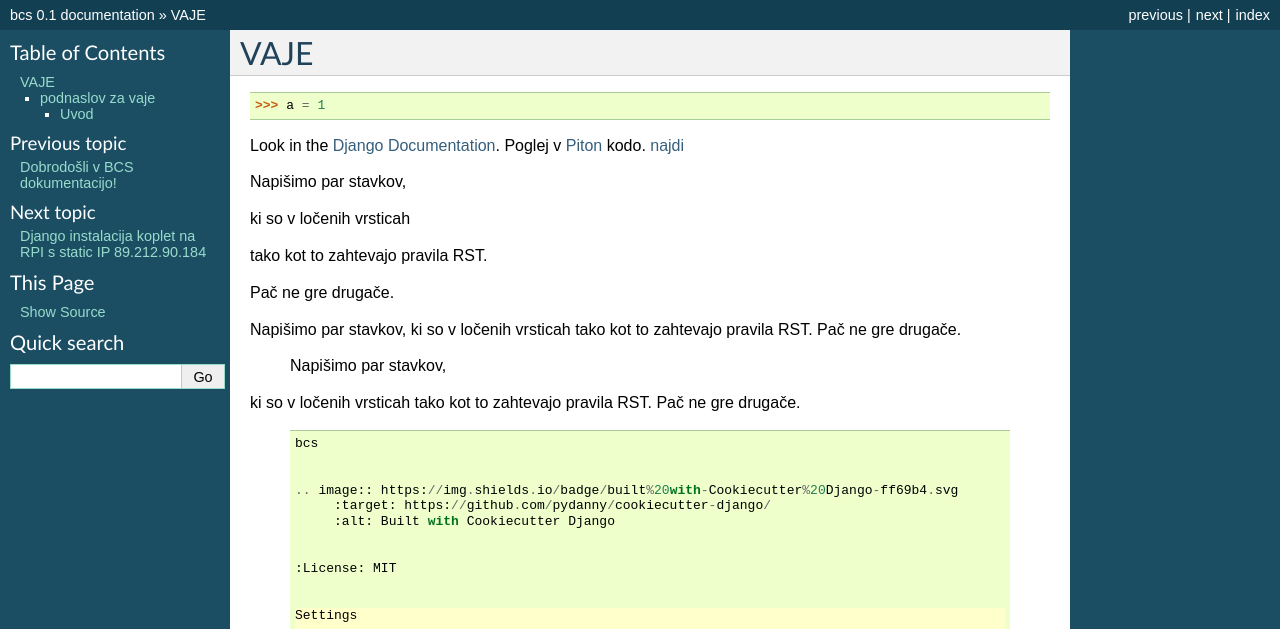
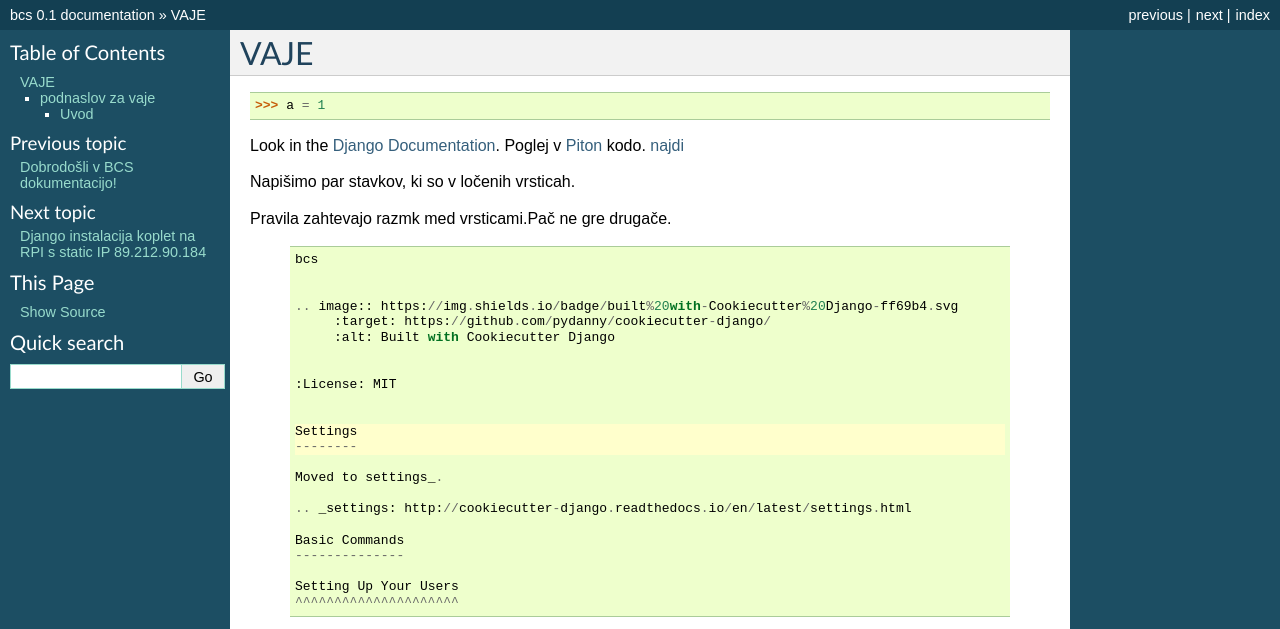
Before and after one commit to pavlovicr/bcs-staro, a Sphinx documentation site: the page built from docs/vaje.rst, in a window 1280 px wide, cut to the strip 0-629 px from the top of the page. Built offline with Sphinx 7.4.7, drawn with Linux system fonts in a browser that asks for light colours; pages that are not in the unit, such as notebooks, are missing from menus.

Commit message:
kaj pa sedaj

```diff
--- a/docs/vaje.rst
+++ b/docs/vaje.rst
@@ -9,32 +9,10 @@ Poglej v Piton_ kodo.
 `najdi <http://www.najdi.si/>`_
 
 
-Napišimo par stavkov,
+Napišimo par stavkov, ki so v ločenih vrsticah.
 
-ki so v ločenih vrsticah
-
-tako kot to zahtevajo pravila RST.
-
+Pravila zahtevajo razmk med vrsticami.\
 Pač ne gre drugače.
-
-
-Napišimo par stavkov,
-ki so v ločenih vrsticah
-tako kot to zahtevajo pravila RST.
-Pač ne gre drugače.
-
-
-
-		Napišimo par stavkov,
-ki so v ločenih vrsticah
-tako kot to zahtevajo pravila RST.
-Pač ne gre drugače.
-
-
-
-
-
-
 
 
 
```
